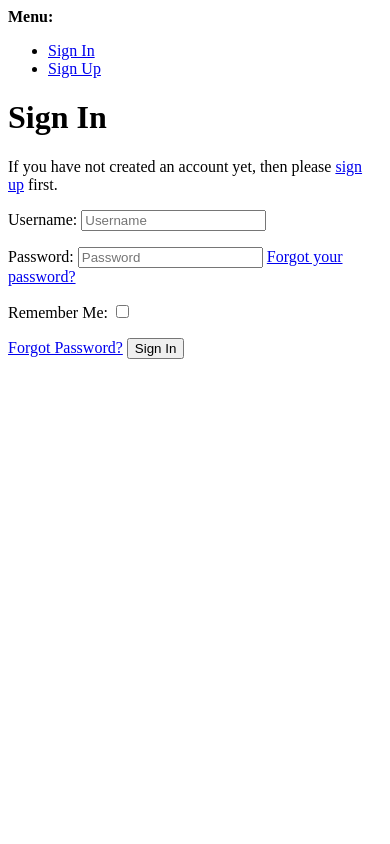
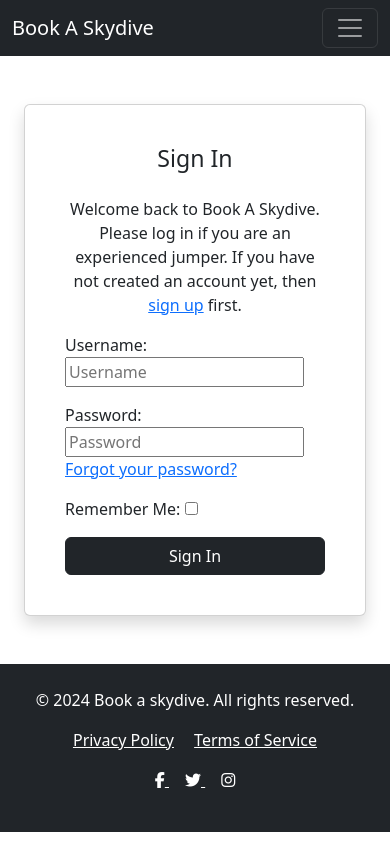
Before and after one commit to Jxkeorton/book-a-skydive, a Django app: page /accounts/login/ in a window 390 px wide. Run offline with Django 4.2, Linux system fonts and the light colour scheme; some libraries are stand-ins or nearby versions.

Commit message:
Use Bootstrap to design login / sign up pages

```diff
--- a/templates/account/login.html
+++ b/templates/account/login.html
@@ -1,37 +1,19 @@
-{% extends "account/base.html" %}
+{% extends "base.html" %}
 
 {% load i18n %}
-{% load account socialaccount %}
 
-{% block head_title %}{% trans "Sign In" %}{% endblock head_title %}
+{% block head_title %}{% trans "Sign In" %}{% endblock %}
 
 {% block content %}
-
-<h1>{% trans "Sign In" %}</h1>
-
-{% get_providers as socialaccount_providers %}
-
-{% if socialaccount_providers %}
-<p>{% blocktrans with site.name as site_name %}Please sign in with one
-of your existing third party accounts. Or, <a href="{{ signup_url }}">sign up</a>
-for a {{ site_name }} account and sign in below:{% endblocktrans %}</p>
-
-<div class="socialaccount_ballot">
-
-  <ul class="socialaccount_providers">
-    {% include "socialaccount/snippets/provider_list.html" with process="login" %}
-  </ul>
-
-  <div class="login-or">{% trans 'or' %}</div>
-
-</div>
-
-{% include "socialaccount/snippets/login_extra.html" %}
-
-{% else %}
-<p>{% blocktrans %}If you have not created an account yet, then please
-<a href="{{ signup_url }}">sign up</a> first.{% endblocktrans %}</p>
-{% endif %}
+<div class="container h-100 d-flex justify-content-center align-items-center">
+    <div class="row w-100">
+        <div class="col-lg-6 col-md-8 col-sm-10 mx-auto">
+            <div class="card shadow p-4 mt-5">
+                <div class="card-body">
+                    <h3 class="card-title text-center mb-4">{% trans "Sign In" %}</h3>
+                    <p class="text-center">{% blocktrans %}Welcome back to Book A Skydive. Please log in if you are an experienced jumper. If
+                        you have not created an account yet, then <a class="link" href="{{ signup_url }}">sign up</a>
+                        first.{% endblocktrans %}</p>
 
                     <form class="login" method="POST" action="{% url 'account_login' %}">
                         {% csrf_token %}
@@ -39,8 +21,13 @@ for a {{ site_name }} account and sign in below:{% endblocktrans %}</p>
                         {% if redirect_field_value %}
                         <input type="hidden" name="{{ redirect_field_name }}" value="{{ redirect_field_value }}" />
                         {% endif %}
-  <a class="button secondaryAction" href="{% url 'account_reset_password' %}">{% trans "Forgot Password?" %}</a>
-  <button class="primaryAction" type="submit">{% trans "Sign In" %}</button>
+                        <div class="d-grid">
+                            <button class="btn btn-dark" type="submit">{% trans "Sign In" %}</button>
+                        </div>
                     </form>
-
-{% endblock content %}
+                </div>
+            </div>
+        </div>
+    </div>
+</div>
+{% endblock %}
--- a/templates/base.html
+++ b/templates/base.html
@@ -67,7 +67,7 @@
     </main>
 
     <!-- Footer -->
-    <footer class="fixed-bottom bg-dark text-center text-white py-4 mt-5">
+    <footer class="bg-dark text-center text-white py-4 mt-5">
       <div class="container">
           <p>&copy; 2024 Book a skydive. All rights reserved.</p>
           <p>
```
Also changed, not shown: static/css/static.css (+16 -0 lines), templates/account/signup.html (+16 -6 lines). Lines whose indentation alone changed are shown as unchanged.
